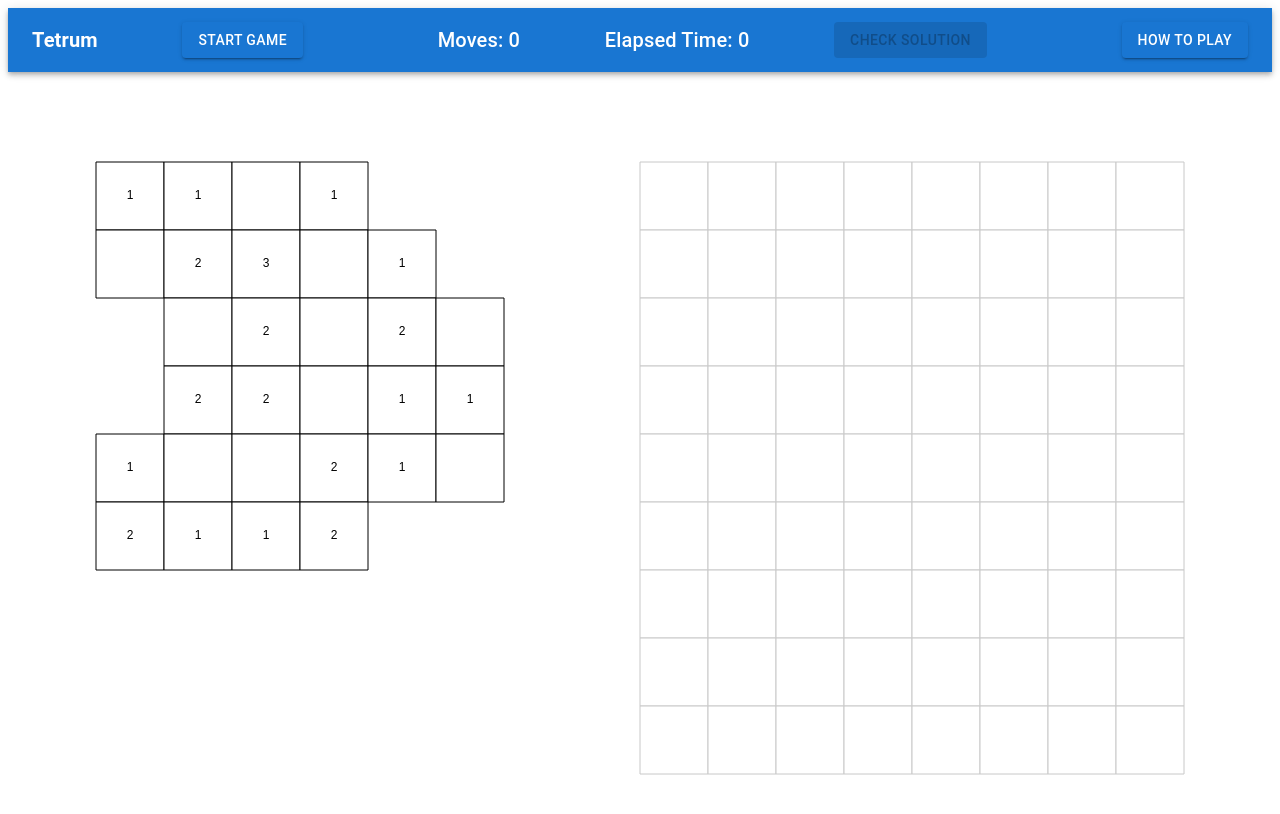
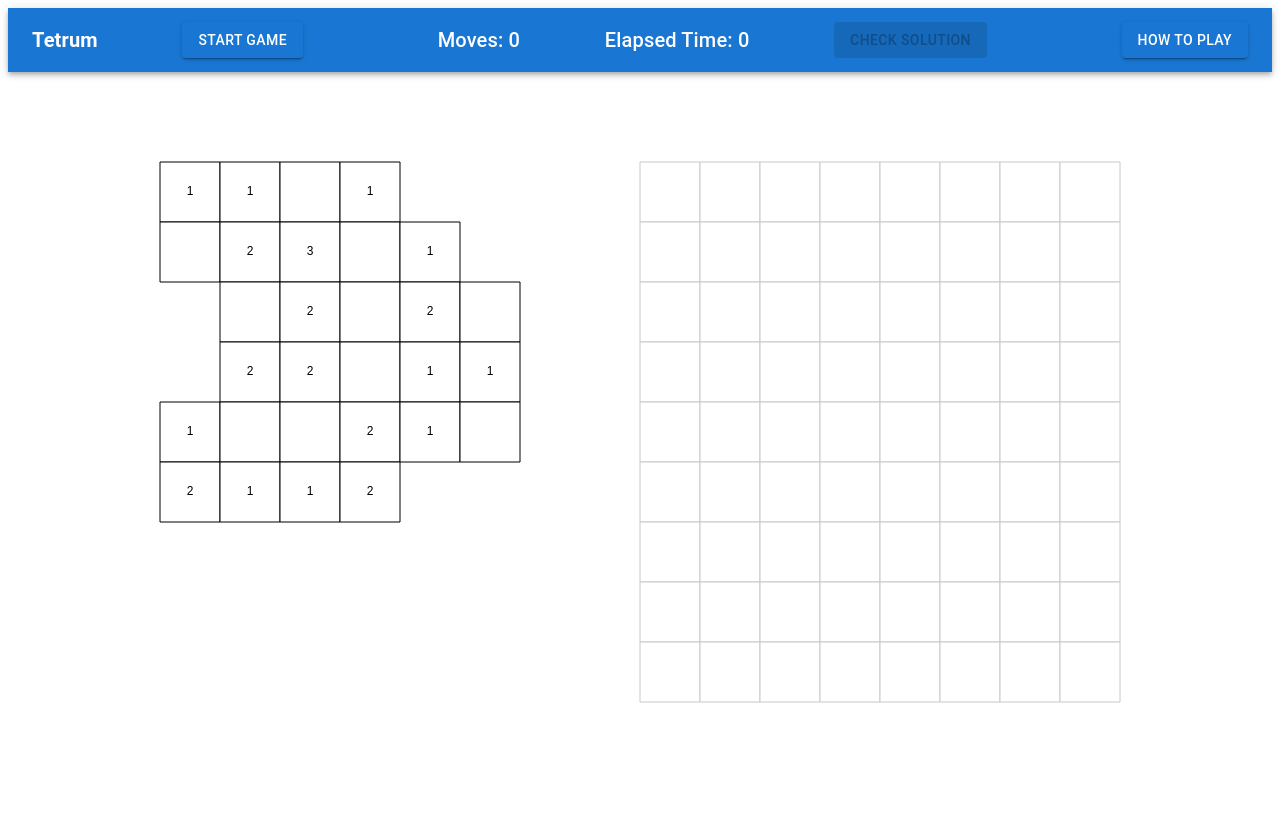
Before and after one commit to amhellmund/tetrum, a React (Vite) app: page / in a window 1280 px wide. Shown: the top 814 px of the page. Built offline with nearby package versions, Linux system fonts and the light colour scheme.

Commit message:
alpha version

```diff
--- a/src/game.tsx
+++ b/src/game.tsx
@@ -11,6 +11,29 @@ import { GameState, Position } from "./types";
 import Solution from "./solution";
 import { checkGameSolution, GameSolutionCheck } from "./utils";
 import getGameData from "./data";
+
+function getWindowDimensions() {
+  const { innerWidth: width, innerHeight: height } = window;
+  return {
+    width,
+    height
+  };
+}
+
+function useWindowDimensions() {
+  const [windowDimensions, setWindowDimensions] = useState(getWindowDimensions());
+
+  useEffect(() => {
+    function handleResize() {
+      setWindowDimensions(getWindowDimensions());
+    }
+
+    window.addEventListener('resize', handleResize);
+    return () => window.removeEventListener('resize', handleResize);
+  }, []);
+
+  return windowDimensions;
+}
 
 
 export default function GameLayout() {
@@ -27,6 +50,8 @@ export default function GameLayout() {
   useEffect(() => {
     gameState == GameState.Started && setTimeout(() => setElapsedSeconds(elapsedSeconds + 1), 1000);
   }, [elapsedSeconds, gameState]);
+
+  const { width, height } = useWindowDimensions();
 
   return (
     <>
@@ -89,8 +114,8 @@ export default function GameLayout() {
         >
           <GameStage
             game={game}
-            width={1100}
-            height={600}
+            width={Math.floor(width * 0.75)}
+            height={Math.floor(height * 0.75)}
             gameState={gameState}
             handleShapeMove={() => setNumMoves(numMoves + 1)}
             handleShapePositionUpdate={(shape_index: number, pos: Position | null) => {
--- a/src/solution.tsx
+++ b/src/solution.tsx
@@ -1,4 +1,4 @@
-import { Dialog, Button, DialogTitle, DialogContent, DialogActions, Box } from '@mui/material';
+import { Dialog, Button, DialogTitle, DialogContent, DialogActions, Box, Grid } from '@mui/material';
 
 import CheckCircleIcon from '@mui/icons-material/CheckCircle';
 import ErrorIcon from '@mui/icons-material/Error';
@@ -19,6 +19,8 @@ export default function Solution(props: SolutionProperties) {
         >
             <DialogTitle>Solution Check</DialogTitle>
             <DialogContent>
+                <Grid container spacing={2}>
+                    <Grid item xs={2}>
                         <Box>
                             {
                                 props.success ?
@@ -26,6 +28,8 @@ export default function Solution(props: SolutionProperties) {
                                     <ErrorIcon />
                             }
                         </Box>
+                    </Grid>
+                    <Grid item xs={6}>
                         <Box>
                             {
                                 props.violation_message === null ?
@@ -33,6 +37,8 @@ export default function Solution(props: SolutionProperties) {
                                     `Your solution is incorrect: ${props.violation_message}. Press 'Start Game' to continue.`
                             }
                         </Box>
+                    </Grid>
+                </Grid>
             </DialogContent>
             <DialogActions>
                 <Button variant="contained" onClick={props.handleClose}>Ok</Button>
--- a/src/utils.ts
+++ b/src/utils.ts
@@ -47,7 +47,10 @@ export function computeStageSize(game_size: Size, box_size: number): Size {
 }
 
 export function computeBoxSize(game_size: Size, screen_size: Size): number {
-    return Math.floor(screen_size.width / game_size.width);
+    return Math.min(
+        Math.floor(screen_size.width / game_size.width),
+        Math.floor(screen_size.height / game_size.height),
+    )
 }
 
 export function computeCoordinate(pos: Position, box_size: number): Coordinate {
@@ -140,7 +143,7 @@ export function checkGameSolution(board: Board, shapes: Shape[], shape_positions
             if (board.fields[index] !== null && board_coverage[index] == false) {
                 return {
                     success: false,
-                    violation_message: "Board element is not covered",
+                    violation_message: "Board elements are not covered",
                 }
             }
         }
```
Also changed, not shown: 1 other file (tests, documents, lock files or other folders). Lines whose indentation alone changed are shown as unchanged.
